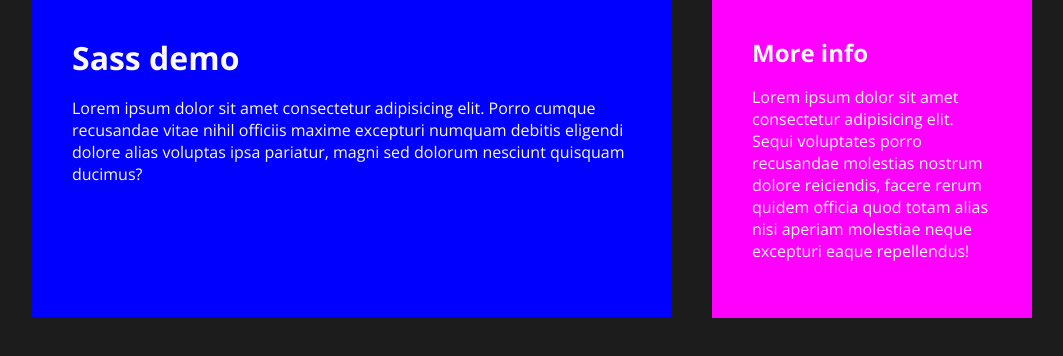
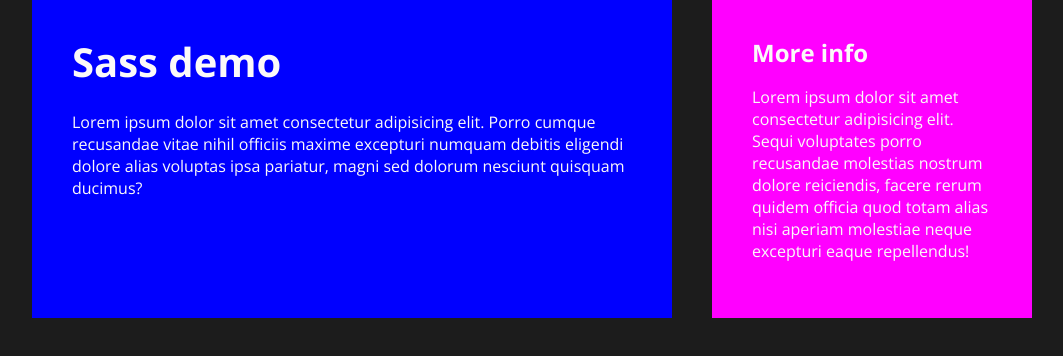
Before and after one commit to mustafa-bhm/Sass-demo, a website: page index.html in a window 1280 px wide. Shown: the whole page, without its empty margins (108-1171 px from the left). Drawn offline with nearby package versions, Linux system fonts and the light colour scheme.

Commit message:
typography

```diff
--- a/app/scss/globals/_typography.scss
+++ b/app/scss/globals/_typography.scss
@@ -1,9 +1,15 @@
+@use "../util/" as u;
 h1,
 h2,
 h3 {
   font-weight: 700;
   line-height: 1.1;
   margin-top: 0;
+}
+h1 {
+  // to convert to VW => 28 / 375 = 0.074666 => 7.5 vw
+  font-size: clamp(28px, 16px + 2vw, 40px);
+  // clamp param(min value, preferred value, max value)
 }
 p {
   margin-top: 0;
```
Also changed, not shown: app/scss/style.css, 1 other file.
